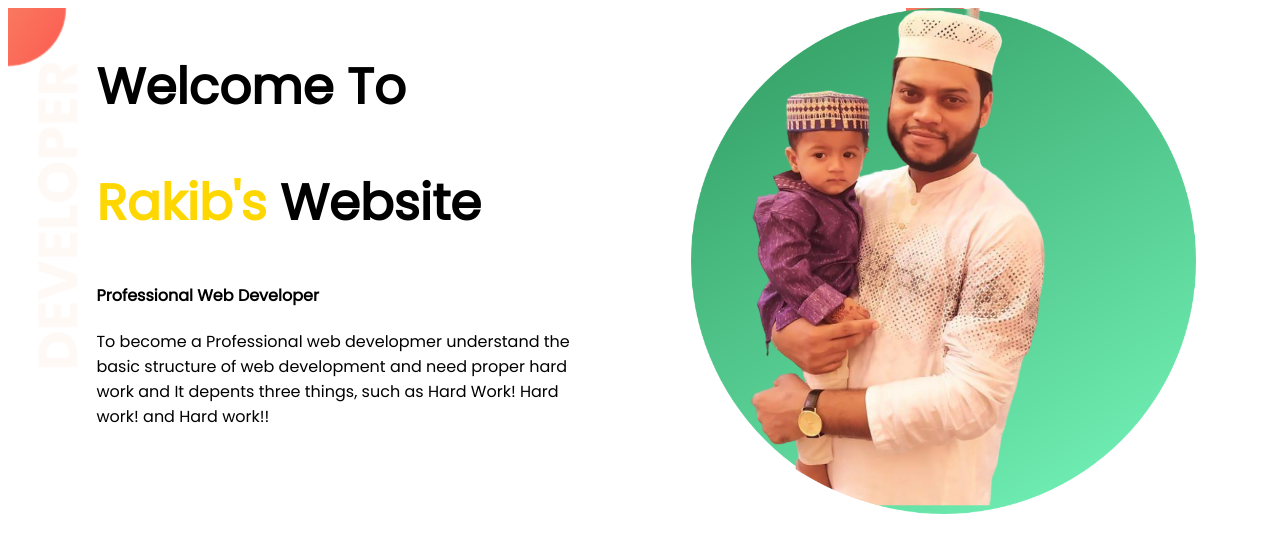
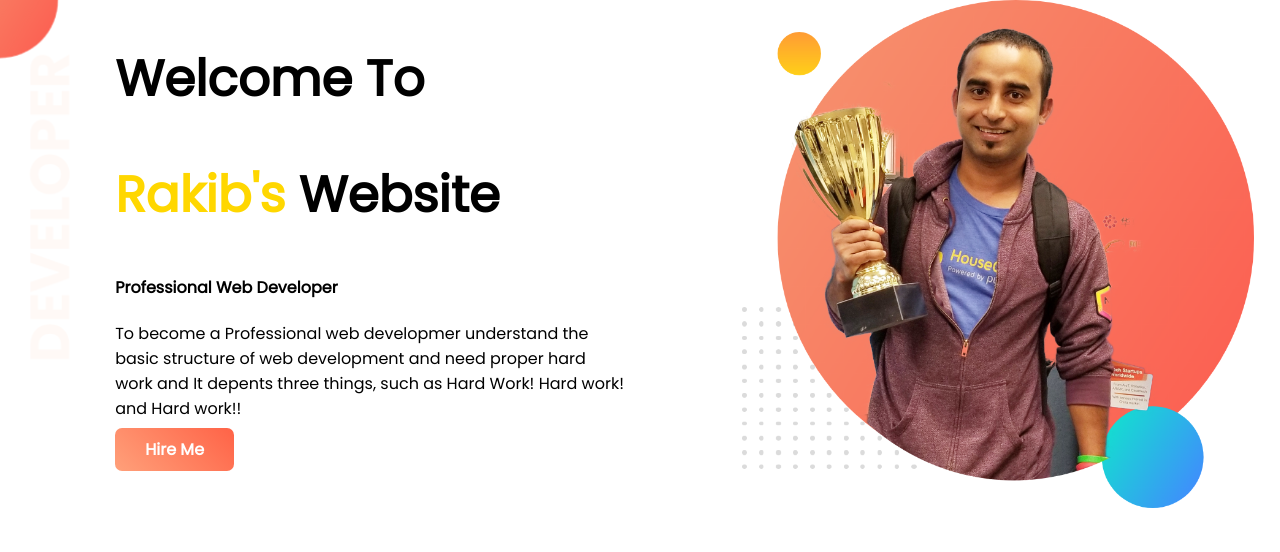
Before and after one commit to rakib229/My-website, a plain HTML site: page index.html in a window 1280 px wide. Drawn offline with Linux system fonts and the light colour scheme.

Commit message:
Complete First Step

```diff
--- a/index.html
+++ b/index.html
@@ -16,9 +16,11 @@
     <h1><span class="name">Rakib's</span> Website</h1>
     <h4>Professional Web Developer</h4>
     <p>To become a Professional web developmer understand the basic structure of web development and need proper hard work and It depents three things, such as Hard Work! Hard work! and Hard work!!</p>
+    <a class="Link_button" target="_blank" href="https://www.youtube.com/">Hire Me</a>
     </div>
+
     <div class="half-width">
-        <img src="images/rakib.png" alt="">
+        <img src="images/jhankar.png" alt="">
     </div>
    </section>
 </body>
--- a/style.css
+++ b/style.css
@@ -1,4 +1,5 @@
 body{
+    margin: 0px;
  font-family: 'poppins', sans-serif;
 
 }
@@ -11,7 +12,7 @@ h1{
 .half-width {
     width: 40%;
     float: left;
-    margin-left: 5%;
+    margin-left: 7%;
     padding-left: 2%;
 }
 .half-width img {
@@ -19,8 +20,17 @@ h1{
 }
 .top-banner{
     background-image: url("images/top-banner.png");
+    background-repeat: no-repeat;
 
 }
 section{
     height: 500px;
 }
+.Link_button {
+    text-decoration: none;
+    background-image: linear-gradient(45deg, lightSalmon, tomato );
+    padding: 10px 30px;
+    border-radius: 7px;
+    color: white;
+    font-weight: 700;
+}
```
